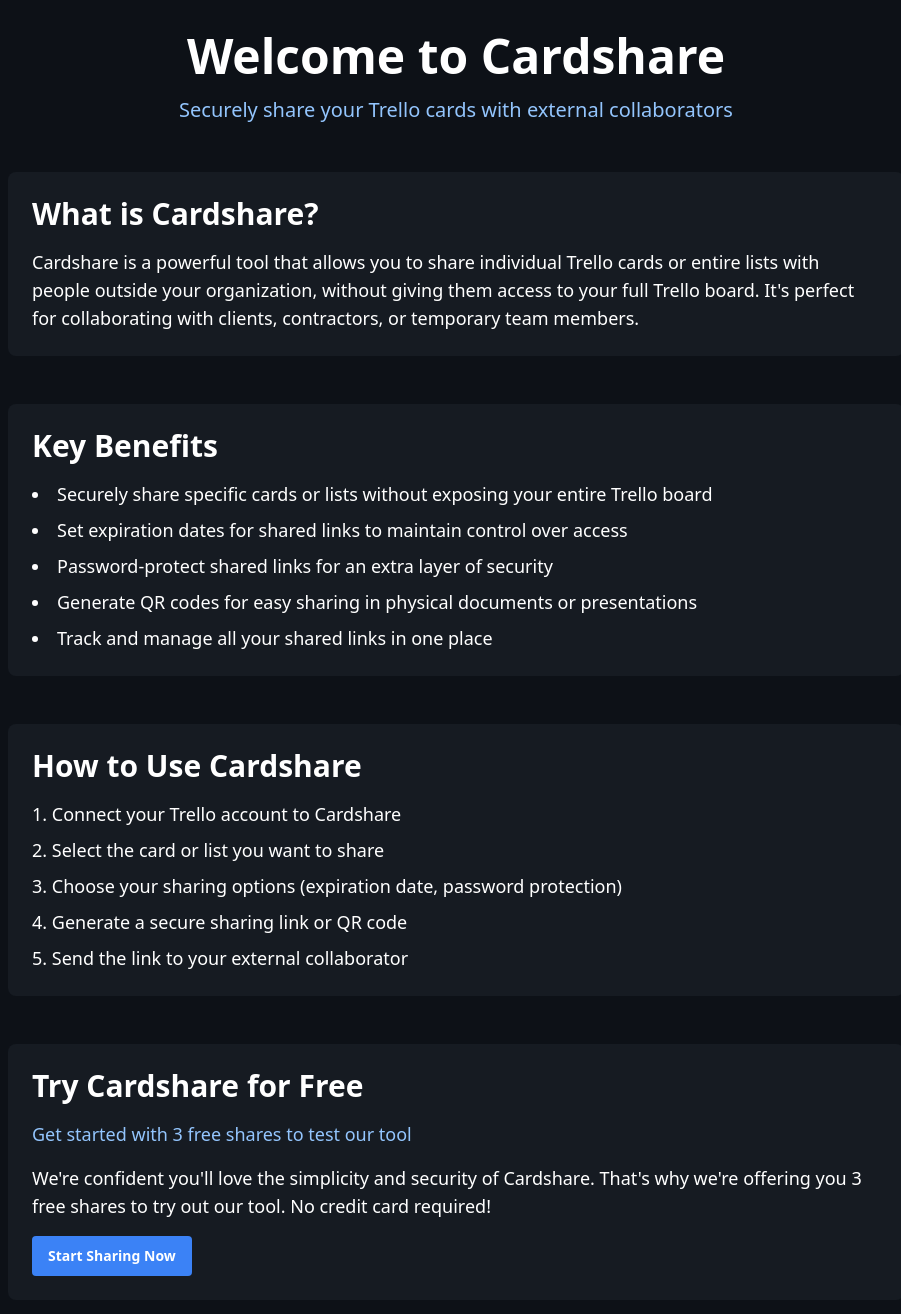
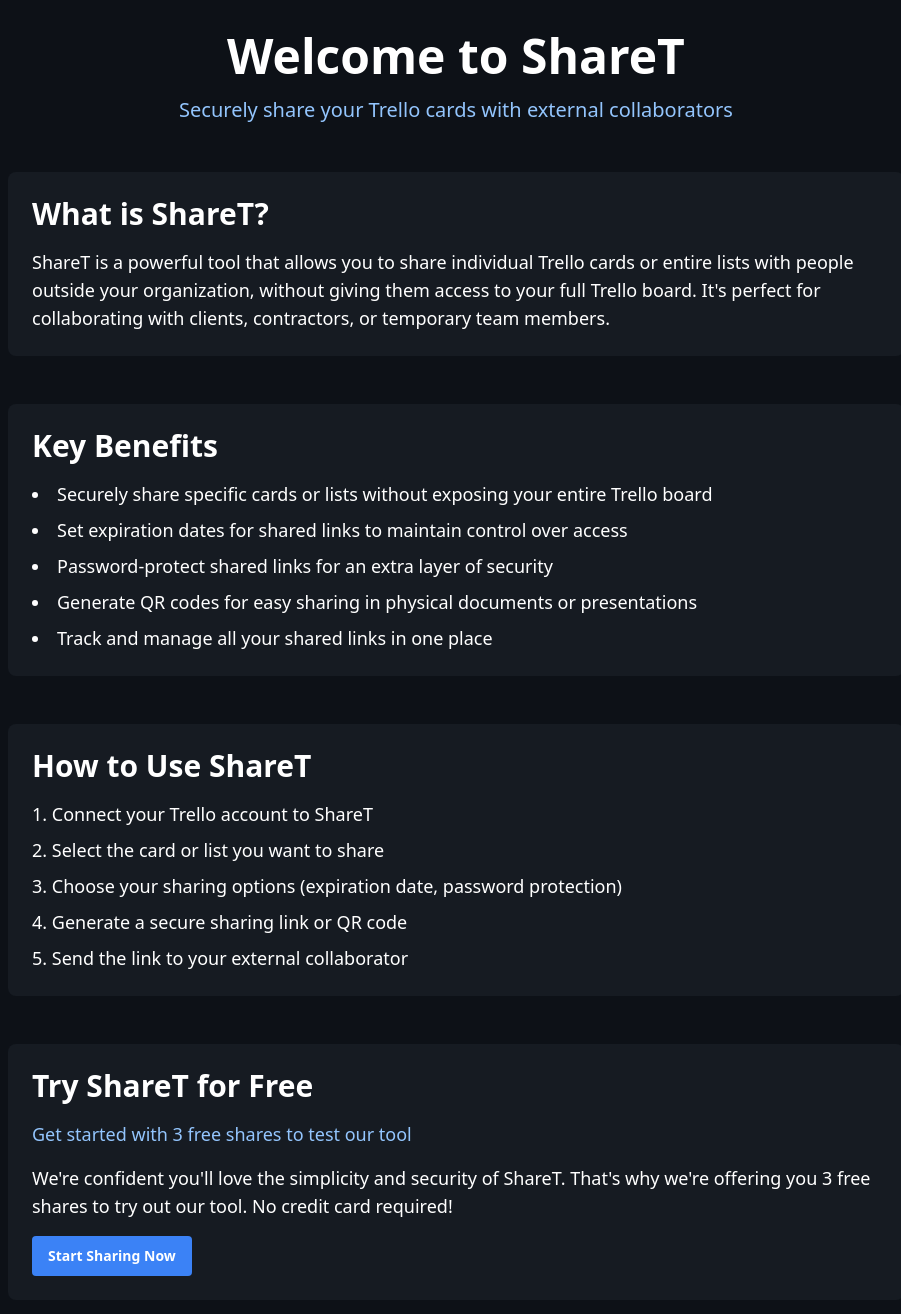
Before and after one commit to GPT-Engineer-App/sharet, a React (Vite) app: page / in a window 1280 px wide. Shown: the top 1314 px of the page, without its empty margins (184-1085 px from the left). Built offline with nearby package versions, Linux system fonts and the light colour scheme.

Commit message:
Rename project to ShareT
Updated all instances of "Cardshare" to "ShareT" in text and code files throughout the repository.
[skip gpt_engineer]

```diff
--- a/src/pages/Index.jsx
+++ b/src/pages/Index.jsx
@@ -8,14 +8,14 @@ const Index = () => {
     <div className="min-h-screen bg-[#0d1117] text-white p-8">
       <div className="max-w-4xl mx-auto space-y-12">
         <header className="text-center space-y-4">
-          <h1 className="text-5xl font-bold">Welcome to Cardshare</h1>
+          <h1 className="text-5xl font-bold">Welcome to ShareT</h1>
           <p className="text-xl text-blue-300">Securely share your Trello cards with external collaborators</p>
         </header>
 
         <section className="bg-[#161b22] rounded-lg p-6 space-y-4">
-          <h2 className="text-3xl font-semibold">What is Cardshare?</h2>
+          <h2 className="text-3xl font-semibold">What is ShareT?</h2>
           <p className="text-lg">
-            Cardshare is a powerful tool that allows you to share individual Trello cards or entire lists with people outside your
+            ShareT is a powerful tool that allows you to share individual Trello cards or entire lists with people outside your
             organization, without giving them access to your full Trello board. It's perfect for collaborating with clients, contractors,
             or temporary team members.
           </p>
@@ -33,9 +33,9 @@ const Index = () => {
         </section>
 
         <section className="bg-[#161b22] rounded-lg p-6 space-y-4">
-          <h2 className="text-3xl font-semibold">How to Use Cardshare</h2>
+          <h2 className="text-3xl font-semibold">How to Use ShareT</h2>
           <ol className="list-decimal list-inside space-y-2 text-lg">
-            <li>Connect your Trello account to Cardshare</li>
+            <li>Connect your Trello account to ShareT</li>
             <li>Select the card or list you want to share</li>
             <li>Choose your sharing options (expiration date, password protection)</li>
             <li>Generate a secure sharing link or QR code</li>
@@ -44,10 +44,10 @@ const Index = () => {
         </section>
 
         <section className="bg-[#161b22] rounded-lg p-6 space-y-4">
-          <h2 className="text-3xl font-semibold">Try Cardshare for Free</h2>
+          <h2 className="text-3xl font-semibold">Try ShareT for Free</h2>
           <p className="text-lg text-blue-300">Get started with 3 free shares to test our tool</p>
           <p className="text-lg">
-            We're confident you'll love the simplicity and security of Cardshare. That's why we're offering you 3 free shares to try
+            We're confident you'll love the simplicity and security of ShareT. That's why we're offering you 3 free shares to try
             out our tool. No credit card required!
           </p>
           <Button
```
